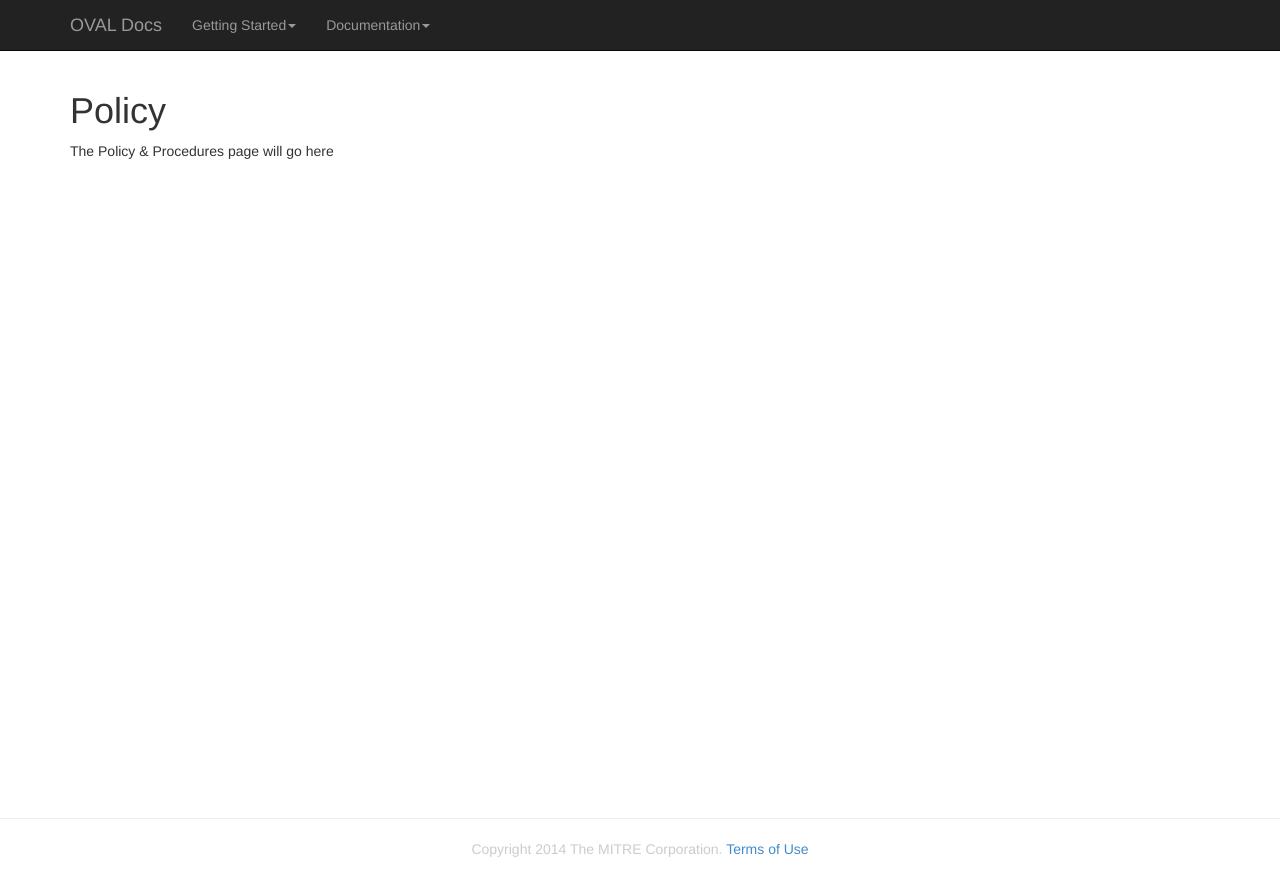
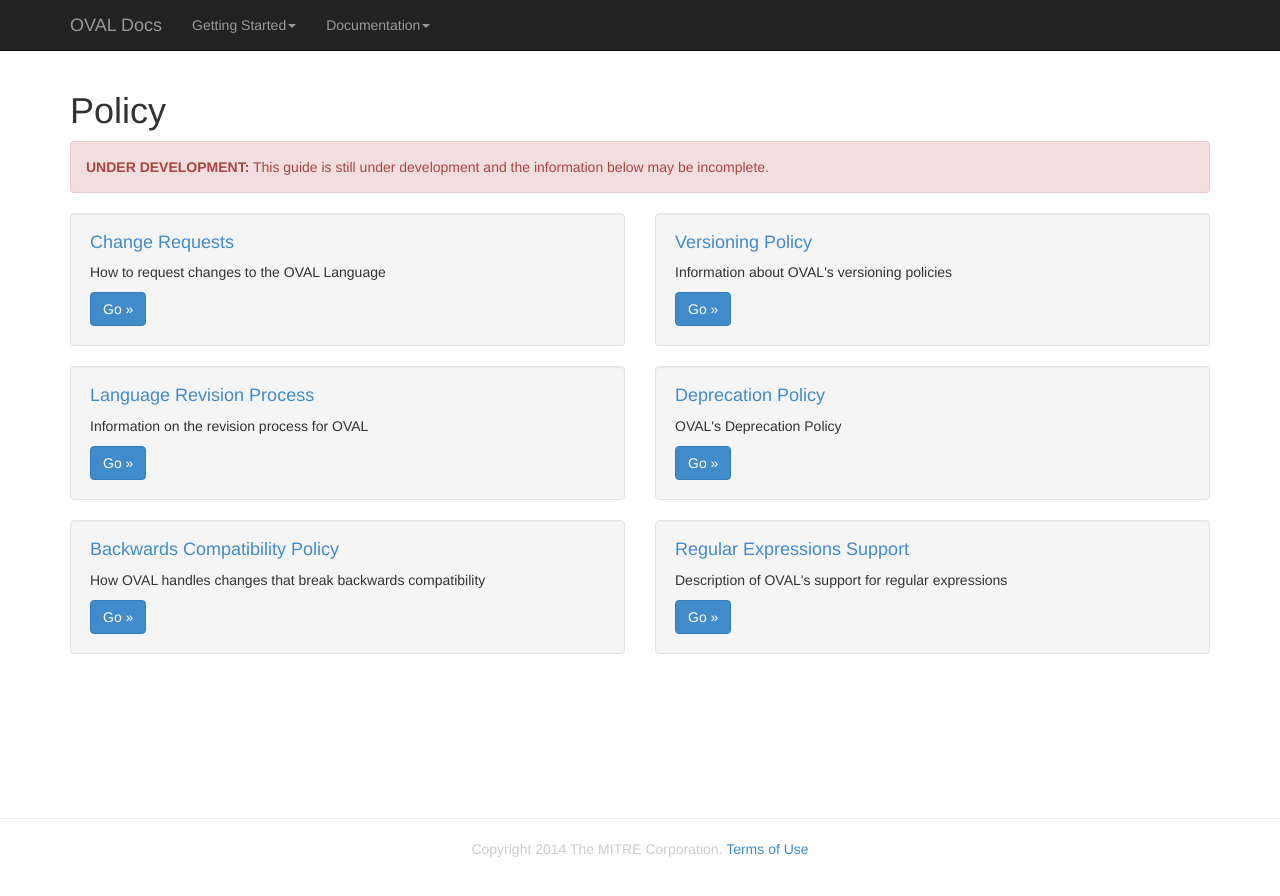
Before and after one commit to OVALProject/ovalproject.github.io, a Jekyll site: the page built from documentation/policy/index.md, in a window 1280 px wide. Shown: the top 896 px of the page. Built offline with Jekyll 4.4.1, drawn with Linux system fonts in a browser that asks for light colours; Markdown is read by kramdown in place of the engine named in the settings.

Commit message:
more updates

```diff
--- a/documentation/policy/index.md
+++ b/documentation/policy/index.md
@@ -3,4 +3,51 @@ title: Policy
 layout: flat
 ---
 
-The Policy & Procedures page will go here
+<div class="alert alert-danger">
+  <p><strong>UNDER DEVELOPMENT:</strong> This guide is still under development and the information below may be incomplete.</p>
+</div>
+
+<div class="row">
+  <div class="col-md-6">
+
+    <div class="well">
+      <h4><a href="changerequests">Change Requests</a></h4>
+      <p>How to request changes to the OVAL Language</p>
+      <a class="btn btn-primary" href="changerequests">Go »</a>
+    </div>
+
+    <div class="well">
+      <h4><a href="revisionprocess">Language Revision Process</a></h4>
+      <p>Information on the revision process for OVAL</p>
+      <a class="btn btn-primary" href="revisionprocess">Go »</a>
+    </div>
+
+    <div class="well">
+      <h4><a href="backwardscompat">Backwards Compatibility Policy</a></h4>
+      <p>How OVAL handles changes that break backwards compatibility</p>
+      <a class="btn btn-primary" href="backwardscompat">Go »</a>
+    </div>
+
+  </div>
+  <div class="col-md-6">
+
+    <div class="well">
+      <h4><a href="versioning">Versioning Policy</a></h4>
+      <p>Information about OVAL's versioning policies</p>
+      <a class="btn btn-primary" href="versioning">Go »</a>
+    </div>
+
+    <div class="well">
+      <h4><a href="deprecation">Deprecation Policy</a></h4>
+      <p>OVAL's Deprecation Policy</p>
+      <a class="btn btn-primary" href="deprecation">Go »</a>
+    </div>
+
+    <div class="well">
+      <h4><a href="regex">Regular Expressions Support</a></h4>
+      <p>Description of OVAL's support for regular expressions</p>
+      <a class="btn btn-primary" href="regex">Go »</a>
+    </div>
+
+  </div>
+</div>
```
Also changed, not shown: documentation/index.md (+1 -1 lines), documentation/policy/backwardscompat/index.md (added, +6 -0 lines), documentation/policy/changerequests/index.md (added, +6 -0 lines), documentation/policy/deprecation/index.md (added, +6 -0 lines), documentation/policy/regex/index.md (added, +6 -0 lines), documentation/policy/revisionprocess/index.md (added, +6 -0 lines), documentation/policy/versioning/index.md (added, +6 -0 lines).
